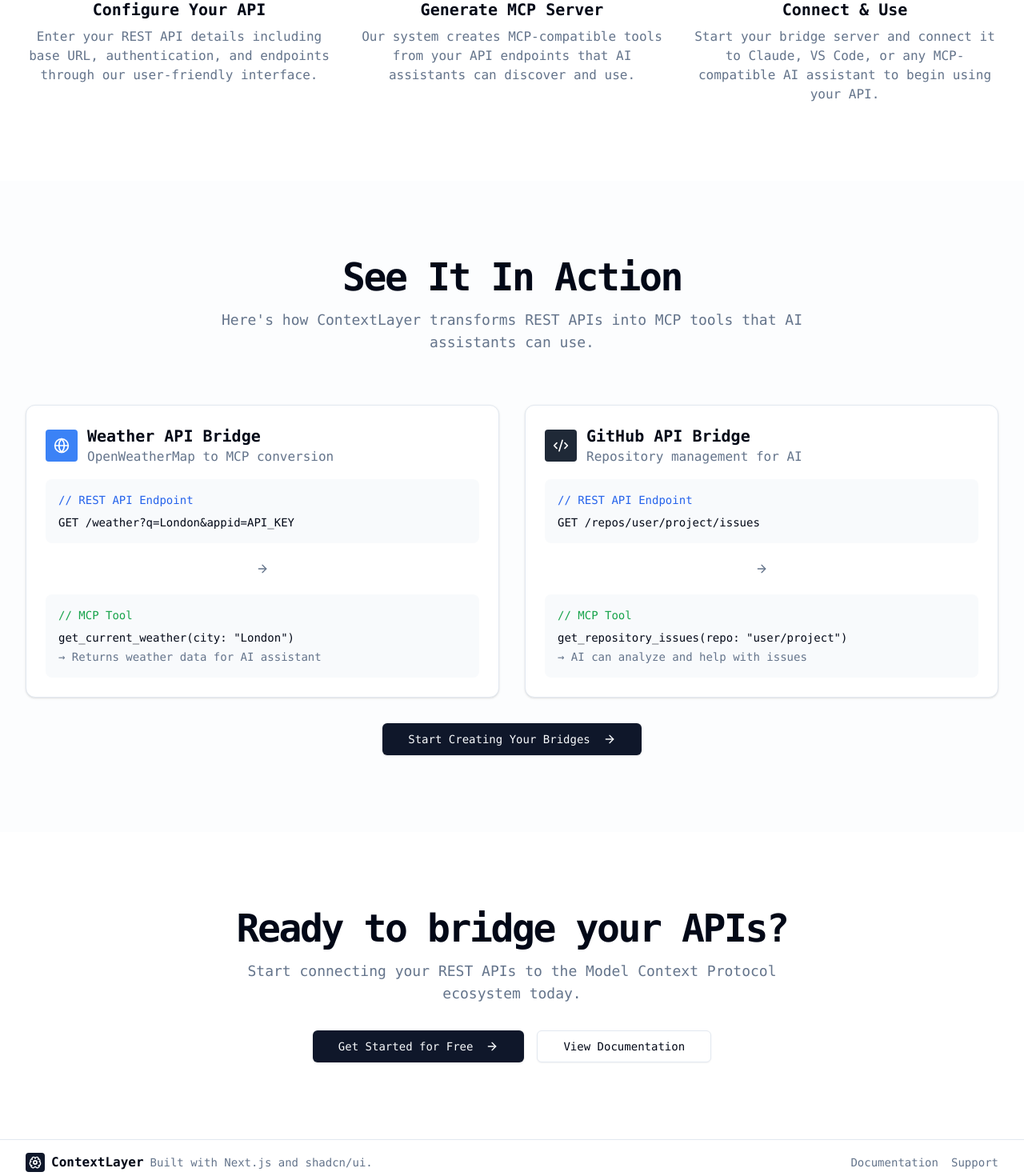
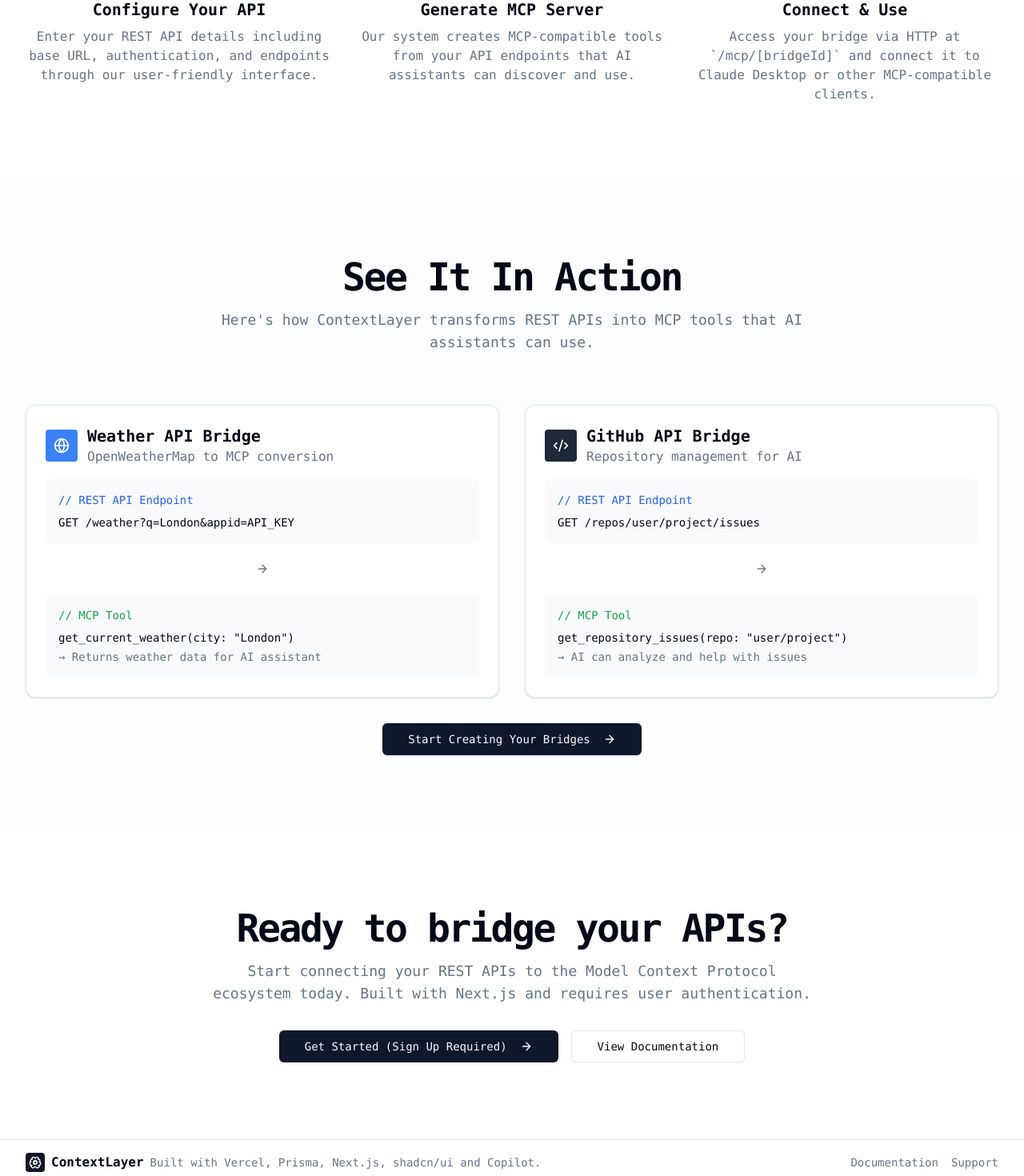
Before and after one commit to Joel-hanson/contextlayer, a Next.js app: page / in a window 1280 px wide. Shown: the part 1901-3371 px from the top of the page at 80% size. Built offline with nearby package versions, Linux system fonts and the light colour scheme.

Commit message:
feat: update landing page

```diff
--- a/src/app/page.tsx
+++ b/src/app/page.tsx
@@ -239,7 +239,7 @@ export default function LandingPage() {
             </div>
             <h3 className="text-xl font-semibold mb-2">Connect & Use</h3>
             <p className="text-muted-foreground">
-              Start your bridge server and connect it to Claude, VS Code, or any MCP-compatible AI assistant to begin using your API.
+              Access your bridge via HTTP at `/mcp/[bridgeId]` and connect it to Claude Desktop or other MCP-compatible clients.
             </p>
           </div>
         </div>
@@ -344,12 +344,12 @@ export default function LandingPage() {
           </h2>
           <p className="mx-auto mt-4 max-w-[750px] text-lg text-muted-foreground mb-8">
             Start connecting your REST APIs to the Model Context Protocol ecosystem today.
-            {/* It&apos;s free, open source, and takes just minutes to set up. */}
+            Built with Next.js and requires user authentication.
           </p>
           <div className="flex flex-col sm:flex-row gap-4 justify-center">
             <Link href="/dashboard/bridges">
               <Button size="lg" className="w-full sm:w-auto">
-                Get Started for Free
+                Get Started (Sign Up Required)
                 <ArrowRight className="ml-2 h-4 w-4" />
               </Button>
             </Link>
@@ -373,8 +373,7 @@ export default function LandingPage() {
               <span className="font-bold">ContextLayer</span>
             </Link>
             <p className="text-center text-sm leading-loose text-muted-foreground md:text-left">
-              Built with Next.js and shadcn/ui.
-              {/* Open source and free to use. */}
+              Built with Vercel, Prisma, Next.js, shadcn/ui and Copilot.
             </p>
           </div>
           <div className="flex items-center space-x-4 text-sm text-muted-foreground">
```
